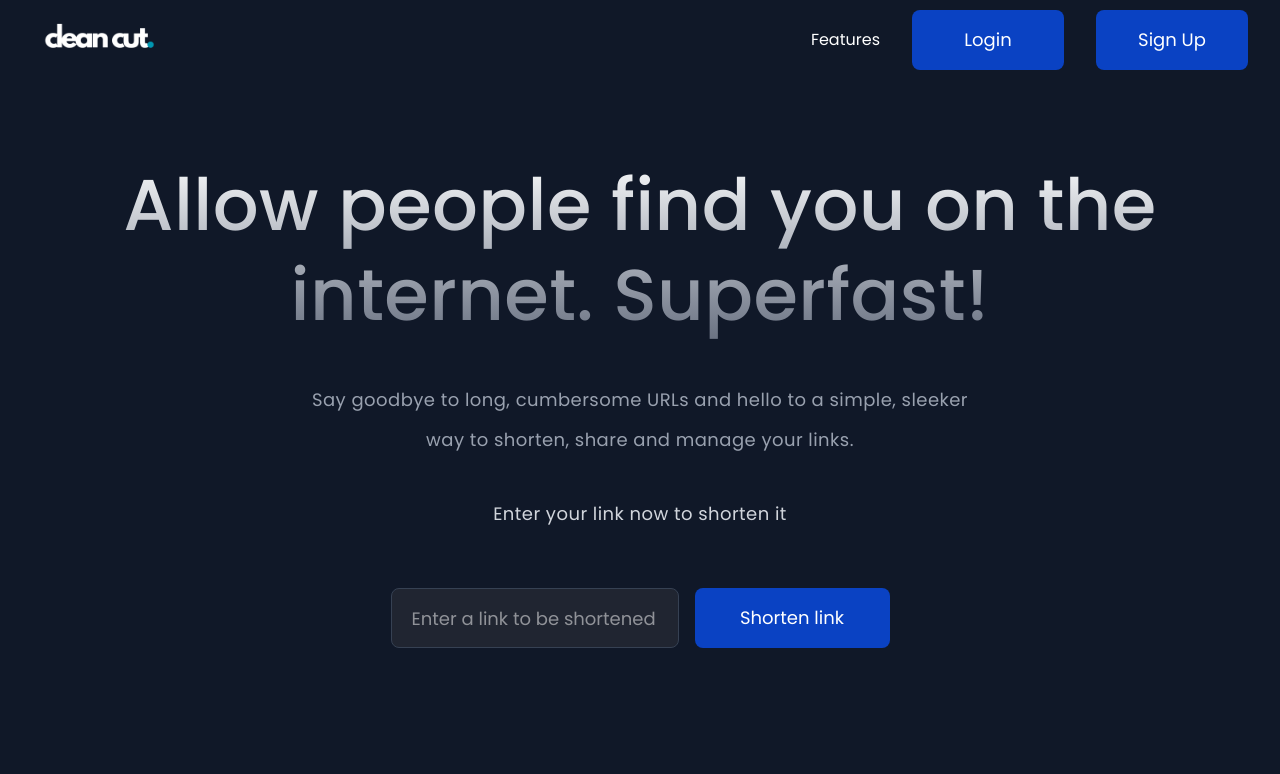
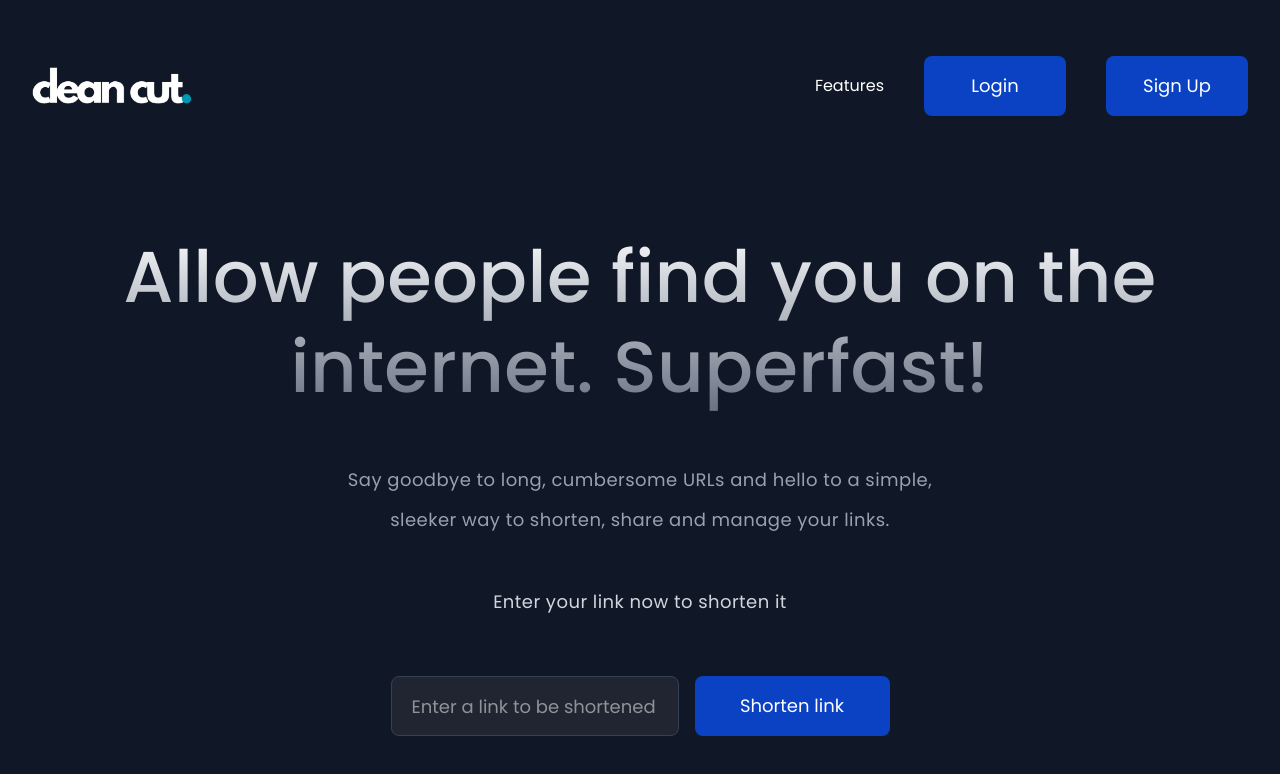
Before and after one commit to codingwithjae/clean-cut, a React (Vite) app in the folder frontend/: page / in a window 1280 px wide. Shown: the top 774 px of the page. Built offline with nearby package versions, Linux system fonts and the light colour scheme.

Commit message:
feat: finalize navbar implementation

```diff
--- a/frontend/global.css
+++ b/frontend/global.css
@@ -1,4 +1,8 @@
 @import 'tailwindcss';
+
+body {
+  margin: 0px;
+}
 
 @theme {
   /* 🎨 Colors */
--- a/frontend/src/Components/Atoms/Button.jsx
+++ b/frontend/src/Components/Atoms/Button.jsx
@@ -1,8 +1,9 @@
 export default function Button({ text, variant }) {
-  const buttonSize = variant === 'small' ? 'w-[152px]' : 'w-2xs md:w-[195px]';
+  const buttonSize = variant === 'small' ? 'w-[142px] ' : 'w-2xs md:w-[195px]';
 
   return (
     <button
+      type="button"
       className={`
         flex items-center justify-center
         text-lg font-normal text-white
--- a/frontend/src/Components/Organisms/HeroSection.jsx
+++ b/frontend/src/Components/Organisms/HeroSection.jsx
@@ -1,21 +1,21 @@
 export default function HeroSection() {
   return (
     <section className="tracking-wide flex flex-col items-center text-center text-white">
-      <div className="mb-12 md:mb-10 lg:mb-0 lg:w-5xl xl:w-7xl">
+      <article className="mb-12 md:mb-10 lg:mb-0 lg:w-5xl xl:w-7xl">
         <h2 className=" text-5xl font-medium leading-15 text-transparent bg-clip-text bg-gradient-to-b from-gray-50 to-gray-500 animate-gradient md:leading-21 md:text-7xl lg:leading-tight">
           Allow people find you on the internet. Superfast!
         </h2>
-      </div>
+      </article>
 
-      <div className="flex items-center w-xs md:w-2xl lg:mt-10 lg:w-2xl">
-        <p className="tracking-wide mb-10 text-md font-light text-gray-400 md:mb-10 md:text-lg lg:leading-10">
+      <article className="flex items-center p-2 w-s md-p-0 md:w-3xl lg:mt-10 lg:w-2xl">
+        <p className="tracking-wide leading-8 mb-10 text-md font-light text-gray-400 md:mb-10 md:text-lg lg:leading-10">
           Say goodbye to long, cumbersome URLs and hello to a simple, sleeker way to shorten, share and manage your links.
         </p>
-      </div>
+      </article>
 
-      <div className="mb-10 md:mb-5 lg:mt-0">
+      <article className="mb-10 md:mb-5 lg:mt-0">
         <p className="tracking-wide font-light text-md text-gray-300 md:text-lg">Enter your link now to shorten it</p>
-      </div>
+      </article>
     </section>
   );
 }
--- a/frontend/src/Components/Organisms/Navbar.jsx
+++ b/frontend/src/Components/Organisms/Navbar.jsx
@@ -1,49 +1,53 @@
 import React, { useState } from 'react';
-import { FaBars, FaTimes } from 'react-icons/fa';
 import logo from '../../assets/logo.webp';
 import Button from '../Atoms/Button';
 import { useMediaQuery } from '../../hooks/useMediaQuery';
+import { FaBars, FaTimes } from 'react-icons/fa';
 
 export default function Navbar() {
   const [isMenuOpen, setIsMenuOpen] = useState(false);
-  const isMobile = useMediaQuery('(max-width: 767px)'); // Hook to detect mobile screens
+  const isMobile = useMediaQuery('(max-width: 767px)');
 
   const toggleMenu = () => {
     setIsMenuOpen(!isMenuOpen);
   };
 
   return (
-    <nav className="w-full bg-gray-800 md:bg-gray-900 text-white px-4 lg:px-8 justify-center">
-      <div className="flex items-center justify-between h-20">
-        {/* Logo */}
-        <div className="flex items-center gap-8 flex-grow relative right-8">
-          <img className="w-[200px] cursor-pointer" src={logo} alt="Logo of the app" />
-        </div>
+    <nav className="w-full md:h-0 p-4 text-white bg-gray-800 md:bg-gray-900 lg:px-8">
+      <section className="flex items-center justify-between">
+        <figure className="flex items-center justify-start w-30 md:w-40 ">
+          <img className="w-full object-contain cursor-pointer" src={logo} alt="Logo of the app" />
+        </figure>
 
-        {/* Toggle Button (Visible on Mobile) */}
         {isMobile && (
           <button
-           className={`text-white focus:outline-none md:hidden transition-transform duration-300 ${
-              isMenuOpen ? 'rotate-90' : 'rotate-0'
-            }`}
+            type="button"
+            className={`md:hidden text-white focus:outline-none transition-transform duration-300 ${isMenuOpen ? 'rotate-90' : 'rotate-0'}`}
             onClick={toggleMenu}
             aria-label="Toggle menu"
           >
-            {isMenuOpen ?  <FaTimes className="w-6 h-6" /> : <FaBars className="w-6 h-6" />}
+            {isMenuOpen ? <FaTimes className="w-6 h-6" /> : <FaBars className="w-6 h-6" />}
           </button>
         )}
 
-        {/* Navigation Links and Buttons */}
-        <div className={`flex items-center gap-8 ${isMobile && isMenuOpen ? 'absolute top-20 left-0 w-full flex-col bg-gray-800 p-4 shadow-md z-50' : 'hidden md:flex'}`}>
-          <ul className="flex items-center gap-6 duration-500 ease-in-out">
+        <div
+          className={`transition-all duration-500 ease-in-out transform ${
+            isMobile
+              ? isMenuOpen
+                ? 'absolute top-14 left-0 w-full flex-col p-6 bg-gray-800 shadow-md z-50 opacity-100 scale-100'
+                : 'absolute top-14 left-0 w-full flex-col p-6 bg-gray-800 shadow-md z-50 opacity-0 scale-95 pointer-events-none'
+              : 'md:flex opacity-100 scale-100'
+          } flex items-center gap-10`}
+        >
+          <ul className="flex items-center gap-6">
             <li className="cursor-pointer hover:text-blue-500">
               <a href="#features">Features</a>
             </li>
           </ul>
-          <Button text="Login" variant={isMobile ? undefined : "small"} />
-          <Button text="Sign Up" variant={isMobile ? undefined : "small"} />
+          <Button text="Login" variant={isMobile ? undefined : 'small'} />
+          <Button text="Sign Up" variant={isMobile ? undefined : 'small'} />
         </div>
-      </div>
+      </section>
     </nav>
   );
 }
--- a/frontend/src/Components/Templates/LayoutTemplate.jsx
+++ b/frontend/src/Components/Templates/LayoutTemplate.jsx
@@ -4,12 +4,13 @@ import Navbar from '../Organisms/Navbar';
 export default function LayoutTemplate({ children }) {
   return (
     <>
-      <header className="max-w-7xl flex justify-center items-center mx-auto">
+      <header className="max-w-7xl flex justify-center items-center mx-auto lg:mt-10">
         <Navbar />
       </header>
 
-      {/* Main Content */}
-      <main className="max-w-7xl mt-20 items-center justify-center mx-auto">{children}</main>
+      <main className="max-w-7xl mt-20 mb-20 md:mt-30 md:mb-30 lg:mt-40 lg:mb-40 items-center justify-center mx-auto">
+        {children}
+      </main>
     </>
   );
 }
```
Also changed, not shown: frontend/src/assets/logo.webp.
